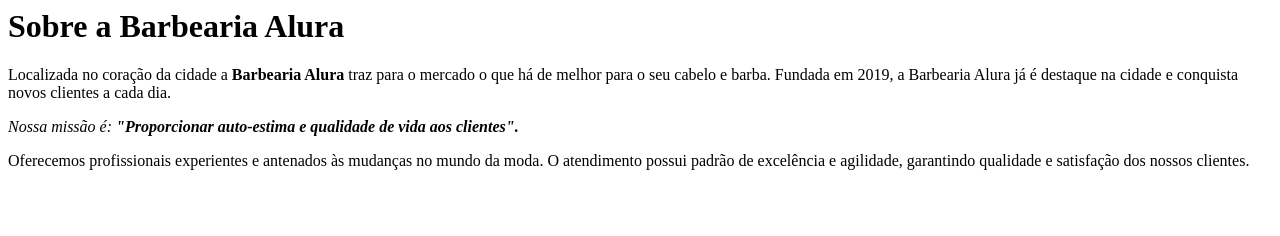
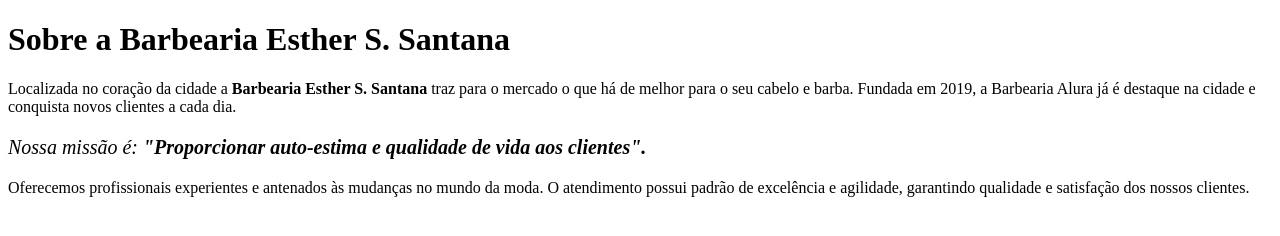
Before and after one commit to esthersalomaosantana/Primeiro-repositorio, a plain HTML site: page index.html in a window 1280 px wide. Drawn offline with Linux system fonts and the light colour scheme.

Commit message:
atualização site barbearia

```diff
--- a/index.html
+++ b/index.html
@@ -1,7 +1,17 @@
-<h1>Sobre a Barbearia Alura</h1>
+<!DOCTYPE html>
+<html lang="pt-br">
+     <meta charset="UTF-8">
+    <head>
+        <title>Barbearia Esther S. Santana</title>
+    </head>
+    </body>
+        <h1>Sobre a Barbearia Esther S. Santana</h1>
 
-<p>Localizada no coração da cidade a <strong>Barbearia Alura</strong> traz para o mercado o que há de melhor para o seu cabelo e barba. Fundada em 2019, a Barbearia Alura já é destaque na cidade e conquista novos clientes a cada dia.</p>
+    <p>Localizada no coração da cidade a <strong>Barbearia Esther S. Santana</strong> traz para o mercado o que há de melhor para o seu cabelo e barba. Fundada em 2019, a Barbearia Alura já é destaque na cidade e conquista novos clientes a cada dia.</p>
 
-<p><em>Nossa missão é: <strong>"Proporcionar auto-estima e qualidade de vida aos clientes".</strong></em></p>
+    <p style="font-size: 20px"><em>Nossa missão é: <strong>"Proporcionar auto-estima e qualidade de vida aos clientes".</strong></em></p>
 
-<p>Oferecemos profissionais experientes e antenados às mudanças no mundo da moda. O atendimento possui padrão de excelência e agilidade, garantindo qualidade e satisfação dos nossos clientes.</p>
+    <p>Oferecemos profissionais experientes e antenados às mudanças no mundo da moda. O atendimento possui padrão de excelência e agilidade, garantindo qualidade e satisfação dos nossos clientes.</p>
+    </body>
+
+</html>
```
